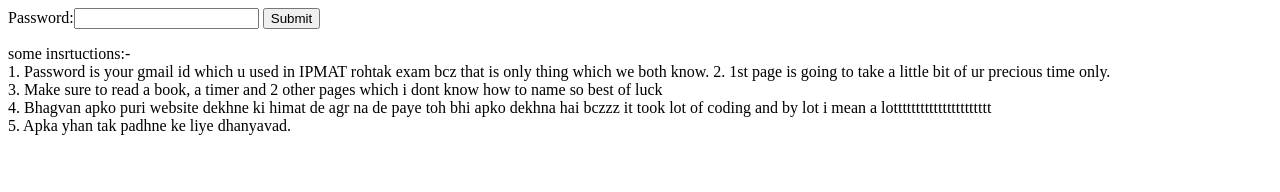
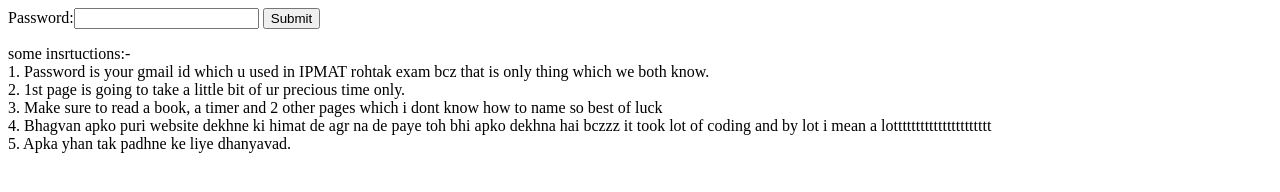
Before and after one commit to idiotic101/birthday, a plain HTML site: page index.html in a window 1280 px wide. Drawn offline with Linux system fonts and the light colour scheme.

Commit message:
Update index.html

```diff
--- a/index.html
+++ b/index.html
@@ -11,7 +11,7 @@
 	</form>
 	<p>
 	some insrtuctions:-<br>
-	1. Password is your gmail id which u used in IPMAT rohtak exam bcz that is only thing which we both know.
+	1. Password is your gmail id which u used in IPMAT rohtak exam bcz that is only thing which we both know.<br>
 	2. 1st page is going to take a little bit of ur precious time only.<br>
 	3. Make sure to read a book, a timer and 2 other pages which i dont know how to name so best of luck<br>
 	4. Bhagvan apko puri website dekhne ki himat de agr na de paye toh bhi apko dekhna hai bczzz it took lot of coding and by lot i mean a lotttttttttttttttttttttt<br>
```
